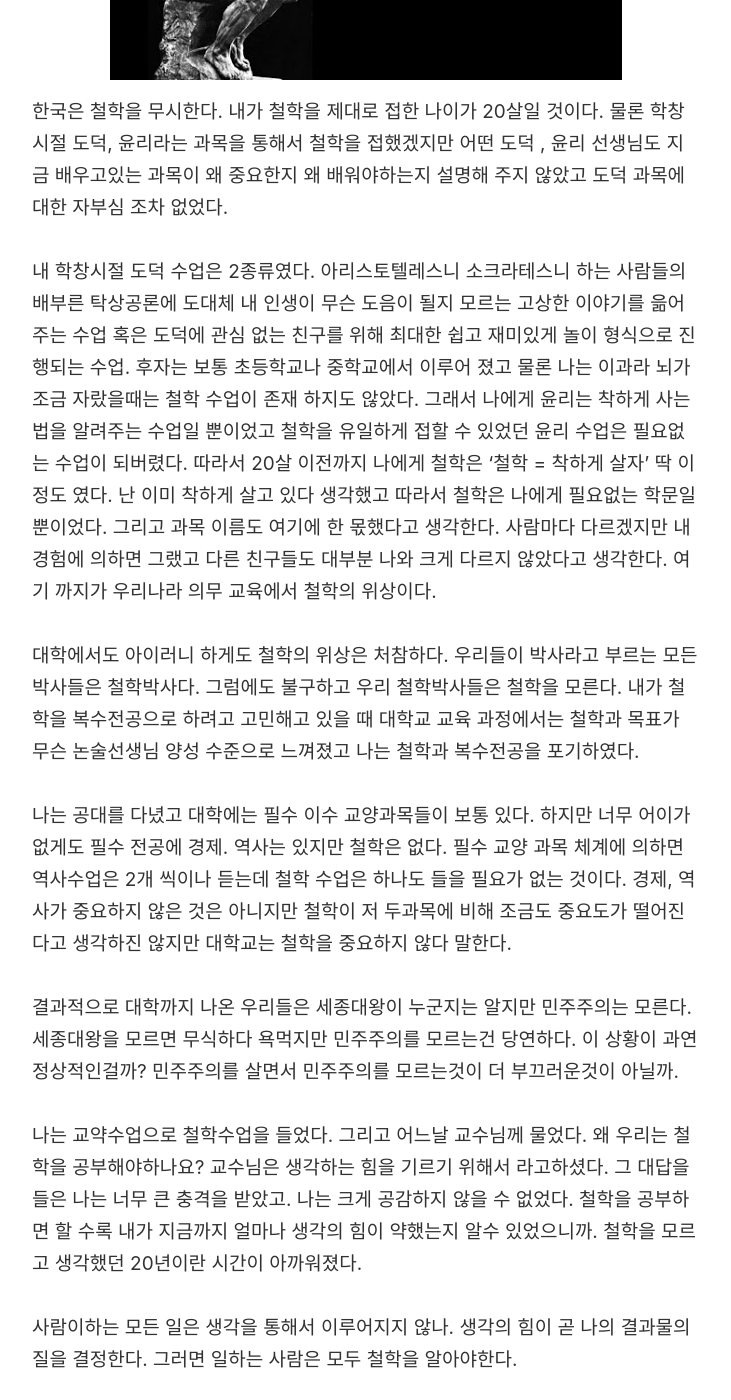
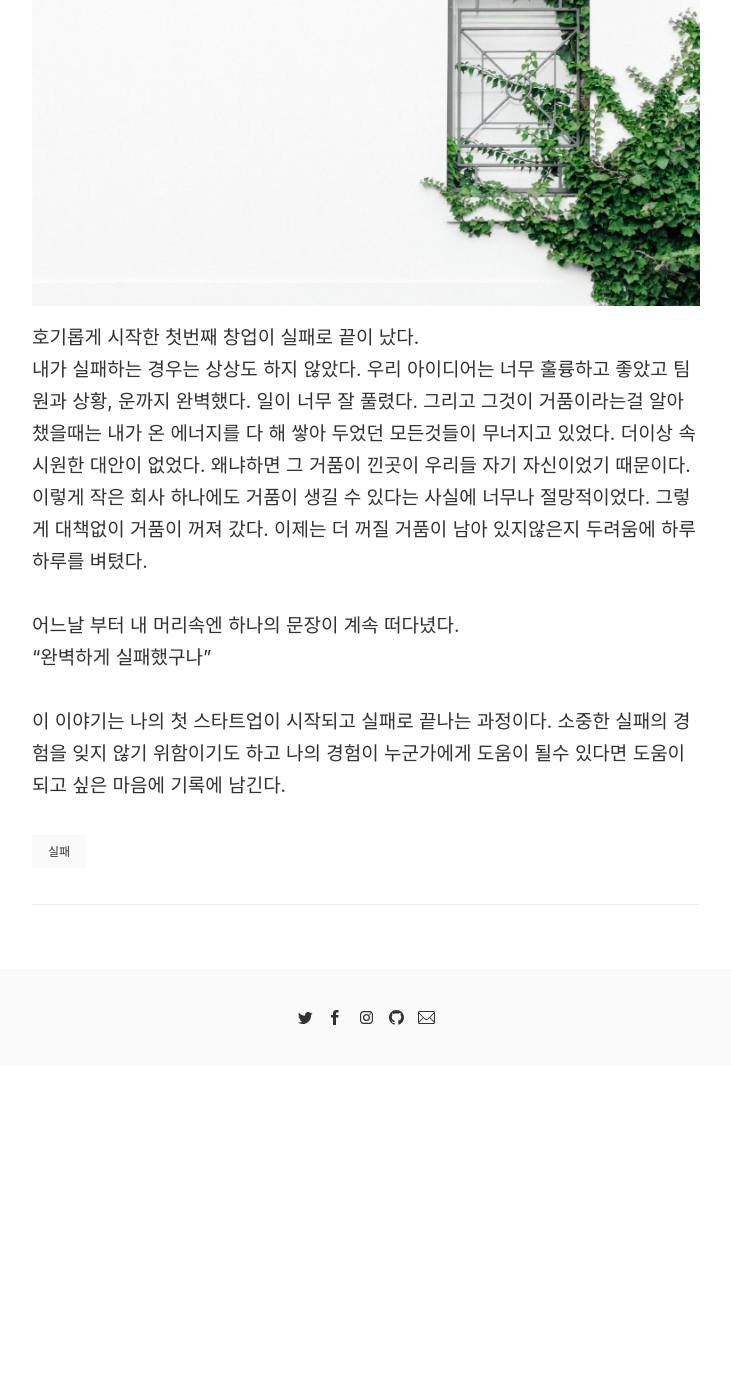
Before and after one commit to limtaegeun/limtaegeun.github.io, a Jekyll site: the page built from _posts/2020-03-08-why-we-need-philosophy.markdown, in a window 1280 px wide and 1400 px high, scrolled down 347 px. Shown: the whole window, without its empty margins (274-1005 px from the left). Built offline with Jekyll 4.4.1, drawn with Linux system fonts in a browser that asks for light colours; comment, search, counter and statistics services are not loaded; after the commit the page ends 1412 px from its top, so only the background shows below that; some of the changed text lies outside the part shown.

Commit message:
fix disqus and add post

```diff
--- a/_includes/disqus.html
+++ b/_includes/disqus.html
@@ -9,7 +9,7 @@
       var d = document, s = d.createElement('script');
 
       // Change `aspirethemes-demos` with your Disqus shortcode
-      s.src = '//aspirethemes-demos.disqus.com/embed.js';
+      s.src = 'https://taegeunlim-com.disqus.com/embed.js';
 
       s.setAttribute('data-timestamp', +new Date());
       (d.head || d.body).appendChild(s);
--- a/_posts/2020-03-08-why-we-need-philosophy.markdown
+++ b/_posts/2020-03-08-why-we-need-philosophy.markdown
@@ -1,20 +1,14 @@
 ---
 layout: post
-title: 우리에게 철학이 필요한 이유
-tags: [철학]
-image: '/images/posts/1.jpg'
+title: 실패의 기록 1 - 시작하는 말
+tags: [실패]
+image: '/images/posts/2.jpg'
 ---
 
-한국은 철학을 무시한다. 내가 철학을 제대로 접한 나이가 20살일 것이다. 물론 학창시절 도덕, 윤리라는 과목을 통해서 철학을 접했겠지만 어떤 도덕 , 윤리 선생님도 지금 배우고있는 과목이 왜 중요한지 왜 배워야하는지 설명해 주지 않았고 도덕 과목에 대한 자부심 조차 없었다.
+호기롭게 시작한 첫번째 창업이 실패로 끝이 났다.
+내가 실패하는 경우는 상상도 하지 않았다. 우리 아이디어는 너무 훌륭하고 좋았고 팀원과 상황, 운까지 완벽했다. 일이 너무 잘 풀렸다. 그리고 그것이 거품이라는걸 알아 챘을때는 내가 온 에너지를 다 해 쌓아 두었던 모든것들이 무너지고 있었다. 더이상 속시원한 대안이 없었다. 왜냐하면 그 거품이 낀곳이 우리들 자기 자신이었기 때문이다. 이렇게 작은 회사 하나에도 거품이 생길 수 있다는 사실에 너무나 절망적이었다. 그렇게 대책없이 거품이 꺼져 갔다. 이제는 더 꺼질 거품이 남아 있지않은지 두려움에 하루하루를 벼텼다.
 
-내 학창시절 도덕 수업은 2종류였다. 아리스토텔레스니 소크라테스니 하는 사람들의 배부른 탁상공론에 도대체 내 인생이 무슨 도음이 될지 모르는 고상한 이야기를 읆어주는 수업 혹은 도덕에 관심 없는 친구를 위해 최대한 쉽고 재미있게 놀이 형식으로 진행되는 수업. 후자는 보통 초등학교나 중학교에서 이루어 졌고 물론 나는 이과라 뇌가 조금 자랐을때는 철학 수업이 존재 하지도 않았다. 그래서 나에게 윤리는  착하게 사는 법을 알려주는 수업일 뿐이었고 철학을 유일하게 접할 수 있었던 윤리 수업은 필요없는 수업이 되버렸다. 따라서 20살 이전까지 나에게 철학은 ‘철학 = 착하게 살자’ 딱 이정도 였다. 난 이미 착하게 살고 있다 생각했고 따라서 철학은 나에게 필요없는 학문일 뿐이었다.  그리고 과목 이름도 여기에 한 몫했다고 생각한다. 사람마다 다르겠지만 내 경험에 의하면 그랬고 다른 친구들도 대부분 나와 크게 다르지 않았다고 생각한다.  여기 까지가 우리나라 의무 교육에서 철학의 위상이다.
+어느날 부터 내 머리속엔 하나의 문장이 계속 떠다녔다.
+"완벽하게 실패했구나"
 
-대학에서도 아이러니 하게도 철학의 위상은 처참하다. 우리들이 박사라고 부르는 모든 박사들은 철학박사다. 그럼에도 불구하고 우리 철학박사들은 철학을 모른다. 내가 철학을 복수전공으로 하려고 고민해고 있을 때 대학교 교육 과정에서는 철학과 목표가 무슨 논술선생님 양성 수준으로 느껴졌고 나는 철학과 복수전공을 포기하였다.
-
-나는 공대를 다녔고 대학에는 필수 이수 교양과목들이 보통 있다. 하지만 너무 어이가 없게도 필수 전공에 경제. 역사는 있지만 철학은 없다. 필수 교양 과목 체계에 의하면 역사수업은 2개 씩이나 듣는데 철학 수업은 하나도 들을 필요가 없는 것이다. 경제, 역사가 중요하지 않은 것은 아니지만 철학이 저 두과목에 비해 조금도 중요도가 떨어진다고 생각하진 않지만 대학교는 철학을 중요하지 않다 말한다.
-
-결과적으로 대학까지 나온 우리들은 세종대왕이 누군지는 알지만 민주주의는 모른다. 세종대왕을 모르면 무식하다 욕먹지만 민주주의를 모르는건 당연하다. 이 상황이 과연 정상적인걸까? 민주주의를 살면서 민주주의를 모르는것이 더 부끄러운것이 아닐까.
-
-나는 교약수업으로 철학수업을 들었다. 그리고 어느날 교수님께 물었다. 왜 우리는 철학을 공부해야하나요? 교수님은 생각하는 힘을 기르기 위해서 라고하셨다.  그 대답을 들은 나는 너무 큰 충격을 받았고. 나는 크게 공감하지 않을 수 없었다. 철학을 공부하면 할 수록 내가 지금까지 얼마나 생각의 힘이 약했는지 알수 있었으니까. 철학을 모르고 생각했던 20년이란 시간이 아까워졌다.
-
-사람이하는 모든 일은 생각을 통해서 이루어지지 않나. 생각의 힘이 곧 나의 결과물의 질을 결정한다. 그러면 일하는 사람은 모두 철학을 알아야한다.
+이 이야기는 나의 첫 스타트업이 시작되고 실패로 끝나는 과정이다. 소중한 실패의 경험을 잊지 않기 위함이기도 하고 나의 경험이 누군가에게 도움이 될수 있다면 도움이 되고 싶은 마음에 기록에 남긴다.
--- a/admin/config.yml
+++ b/admin/config.yml
@@ -1,6 +1,7 @@
 backend:
   name: github
-  repo: aspirethemes/type # Path to your Github repository
+  repo: limtaegeun/limtaegeun.github.io
+  # Path to your Github repository
   branch: master # Branch to update (master by default)
 
 media_folder: "images" # Folder where user uploaded files should go
```
